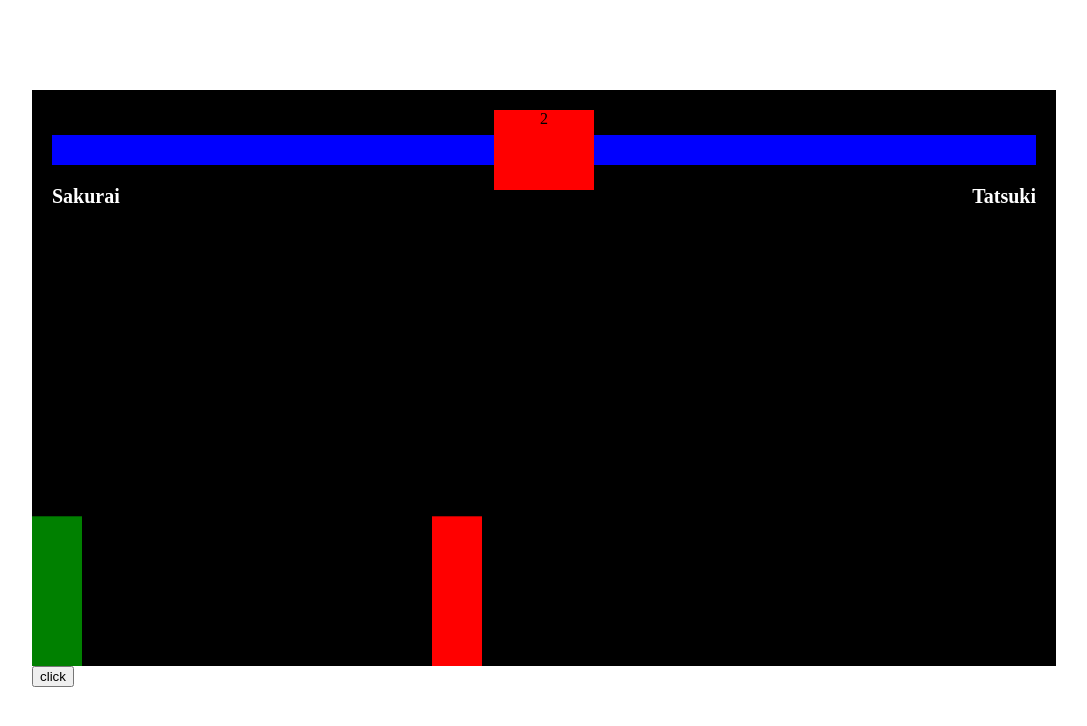
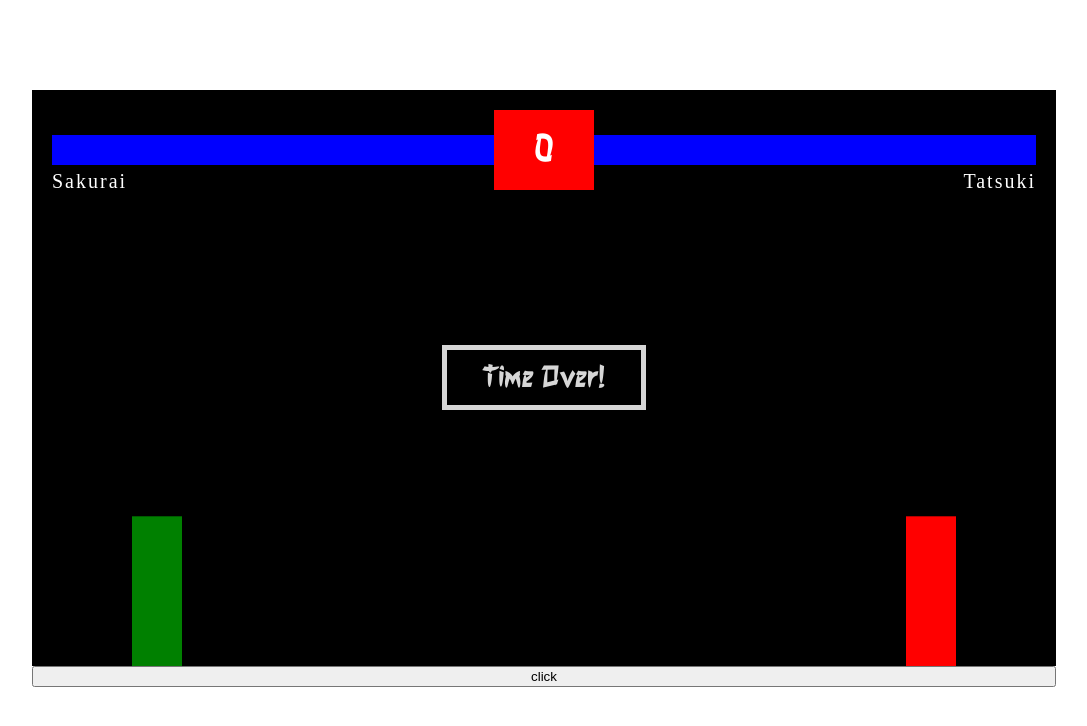
Before and after one commit to snakone/samurai-battle, a website with bundled scripts: page index.html in a window 1280 px wide. Both pictures are taken after a click on the button "click". Shown: the whole page, without its empty margins (96-1183 px from the left). Built offline with nearby package versions, Linux system fonts and the light colour scheme; a web font is replaced by a local one.

Commit message:
feat(battle): timers & game over

```diff
--- a/index.html
+++ b/index.html
@@ -14,16 +14,19 @@
             <div id="fighter-bar"></div>
             <div class="fighter-name"></div>
           </div>
-          <div id="counter">2</div>
+          <div id="counter">60</div>
           <div class="enemy">
             <div id="enemy-bar"></div>
             <div class="enemy-name"></div>
           </div>
         </nav>
       </div>
+      <div id="message" class="animated fadeIn">
+        <span></span>
+      </div>
       <canvas id="game"></canvas>
-      <button>click</button>
     </main>
+    <button>click</button>
     <script src="index.js" type="module" text="javascript"></script>
   </body>
 </html>
--- a/main.css
+++ b/main.css
@@ -36,6 +36,12 @@ nav {
   height: 80px;
   background: red;
   flex-shrink: 0;
+  display: flex;
+  justify-content: center;
+  align-items: center;
+  font-size: 40px;
+  color: white;
+  font-family: Samurai;
 }
 
 .fighter, .enemy {
@@ -50,10 +56,11 @@ nav {
 
 .fighter-name, .enemy-name {
   position: absolute;
-  top: 50px;
-  font-weight: bold;
+  top: 35px;
   color: white;
   font-size: 20px;
+  font-family: Name;
+  letter-spacing: 2px;
 }
 
 .enemy-name {
@@ -82,3 +89,53 @@ nav {
   width: 100%;
   background: blue;
 }
+
+#message {
+  position: absolute;
+  width: 100%;
+  height: 100%;
+  display: none;
+  align-items: center;
+  justify-content: center;
+  left: 0;
+  top: 0;
+  font-family: Samurai;
+  color: white;
+  font-size: 32px;
+}
+
+#message span {
+  border: 5px solid white;
+  padding: 12px 35px;
+}
+
+.animated {
+  -webkit-animation-duration: .8s;
+  animation-duration: .8s;
+  -webkit-animation-fill-mode: both;
+  animation-fill-mode: both;
+}
+
+@keyframes fadeIn {
+  from {
+    opacity: 0;
+  }
+
+  to {
+    opacity: 1;
+  }
+}
+
+.fadeIn {
+  animation-name: fadeIn;
+}
+
+@font-face {
+  font-family: Samurai;
+  src: url('./assets/fonts/JANSINA.ttf');
+}
+
+@font-face {
+  font-family: Name;
+  src: url('./assets/fonts/AKUMARU.otf');
+}
--- a/src/classes/figther.ts
+++ b/src/classes/figther.ts
@@ -77,6 +77,7 @@ class Fighter {
   public die(): void {
     this.h = 0;
     this.w = 0;
+    this.stats.hp = 0;
   }
 }
 
--- a/src/index.ts
+++ b/src/index.ts
@@ -2,6 +2,7 @@ import { context, canvas, background } from "./classes/canvas.js";
 import { listen } from './listeners/keyboard.js';
 import { checkSide, collision } from './utils/functions.js';
 import { players } from './lib/players.js';
+import { timer } from "./listeners/timer.js";
 
 function animate(): void {
   window.requestAnimationFrame(animate);
@@ -22,6 +23,7 @@ function fill(
 
 animate();
 listen(players);
+timer();
 
 document.querySelector('button')?.addEventListener('click', ev => {
   console.log(players)
--- a/src/lib/players.ts
+++ b/src/lib/players.ts
@@ -1,15 +1,16 @@
+import { canvas } from "../classes/canvas.js";
 import Fighter from "../classes/figther.js";
 
 export const players: Fighter[] = [
   new Fighter(
-    {x: 0, y: 0},
+    {x: 100, y: 0},
     false,
     'green',
     {w: 100, h: 50, offset: {x: 0, y: 0}},
     {name: 'Sakurai', att: 10, hp: 100, def: 100}
   ),
   new Fighter(
-    {x: 400, y: 0},
+    {x: canvas.width - 150, y: 0},
     true,
     'red',
     {w: 100, h: 50, offset: {x: -50, y: 0}},
--- /dev/null
+++ b/src/listeners/timer.ts
@@ -0,0 +1,21 @@
+import { showMessage } from "../utils/functions.js";
+
+const seconds = 1000;
+let time = 10;
+export let interval!: number;
+
+export function timer(): void {
+  const count = document.getElementById('counter');
+  const el = document.getElementById('message');
+  interval = setInterval(() => {
+    time--;
+    count!.textContent = time.toString();
+    if (time <= 0) {
+      window.clearInterval(interval);
+      el!.style.display = 'flex';
+      el!.children![0].textContent = 'Time Over!';
+      setTimeout(() => el!.style.display = 'none', seconds * 3);
+      showMessage(true);
+    };
+  }, seconds);
+}
--- a/src/utils/functions.ts
+++ b/src/utils/functions.ts
@@ -1,6 +1,8 @@
+import { interval } from "../listeners/timer.js";
 import { canvas } from "../classes/canvas.js";
 import Fighter, { width, height } from "../classes/figther.js";
 import { keys } from "../listeners/keyboard.js";
+import { players } from "../lib/players.js";
 
 const gravity = .7;
 const movX = 5;
@@ -44,13 +46,8 @@ export function collision(v: Fighter[]): void {
     f.attacking = false;
     if (e.stats.hp <= 0) { return; }
     e.stats.hp -= (f.stats.att - (e.stats.def * rate));
-    if (e.stats.hp <= 0) {
-      e.stats.hp = 0;
-      console.log(e.stats.name + ' just died!');
-      e.die();
-    };
+    if (e.stats.hp <= 0) e.stats.hp = 0;
     if (e.stats.hp >= e.max) e.stats.hp = e.max;
-    console.log('Fighter hit');
     document.getElementById('enemy-bar')!.style.width = e.stats.hp + '%'
   }
 
@@ -64,15 +61,12 @@ export function collision(v: Fighter[]): void {
     e.attacking = false;
     if (f.stats.hp <= 0) { return; }
     f.stats.hp -= (e.stats.att - (f.stats.def * rate));
-    if (f.stats.hp <= 0) {
-      f.stats.hp = 0;
-      console.log(f.stats.name + ' just died!');
-      f.die();
-    };
+    if (f.stats.hp <= 0) f.stats.hp = 0;
     if (f.stats.hp >= f.max) f.stats.hp = f.max;
-    console.log('Enemy hit');
     document.getElementById('fighter-bar')!.style.width = 100 - f.stats.hp + '%'
   }
+
+  if (f.stats.hp <= 0 || e.stats.hp <= 0) showMessage();
 }
 
 export function checkSide(v: Fighter[]): void {
@@ -87,3 +81,20 @@ export function checkSide(v: Fighter[]): void {
   e.box.offset = { x: 0, y : 0} :
   e.box.offset = { x: -50, y : 0};
 }
+
+export function showMessage(timer = false): void {
+  window.clearInterval(interval);
+  const el = document.getElementById('message');
+  setTimeout(() => {
+    el!.style.display = 'flex';
+    if (players[0].stats.hp > players[1].stats.hp) {
+      el!.children![0].textContent = players[0].stats.name + ' Wins!';
+      players[1].die();
+    } else if (players[0].stats.hp === players[1].stats.hp) {
+      el!.children![0].textContent = 'It\'s a Tie!';
+    } else {
+      el!.children![0].textContent = players[1].stats.name + ' Wins!';
+      players[0].die();
+    }
+  }, timer ? 4000 : 500);
+}
```
Also changed, not shown: assets/fonts/JANSINA.ttf (added), 2 other files.
